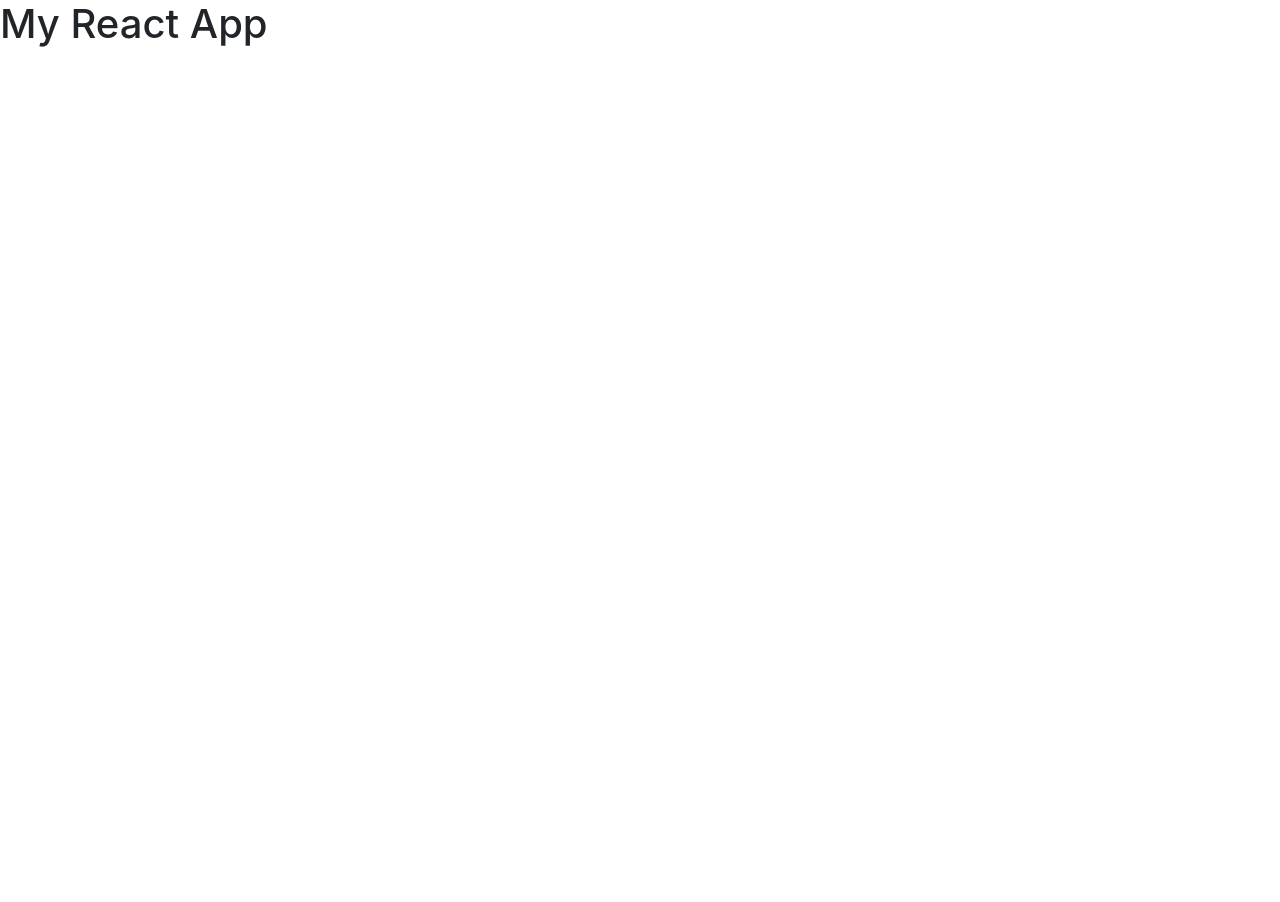
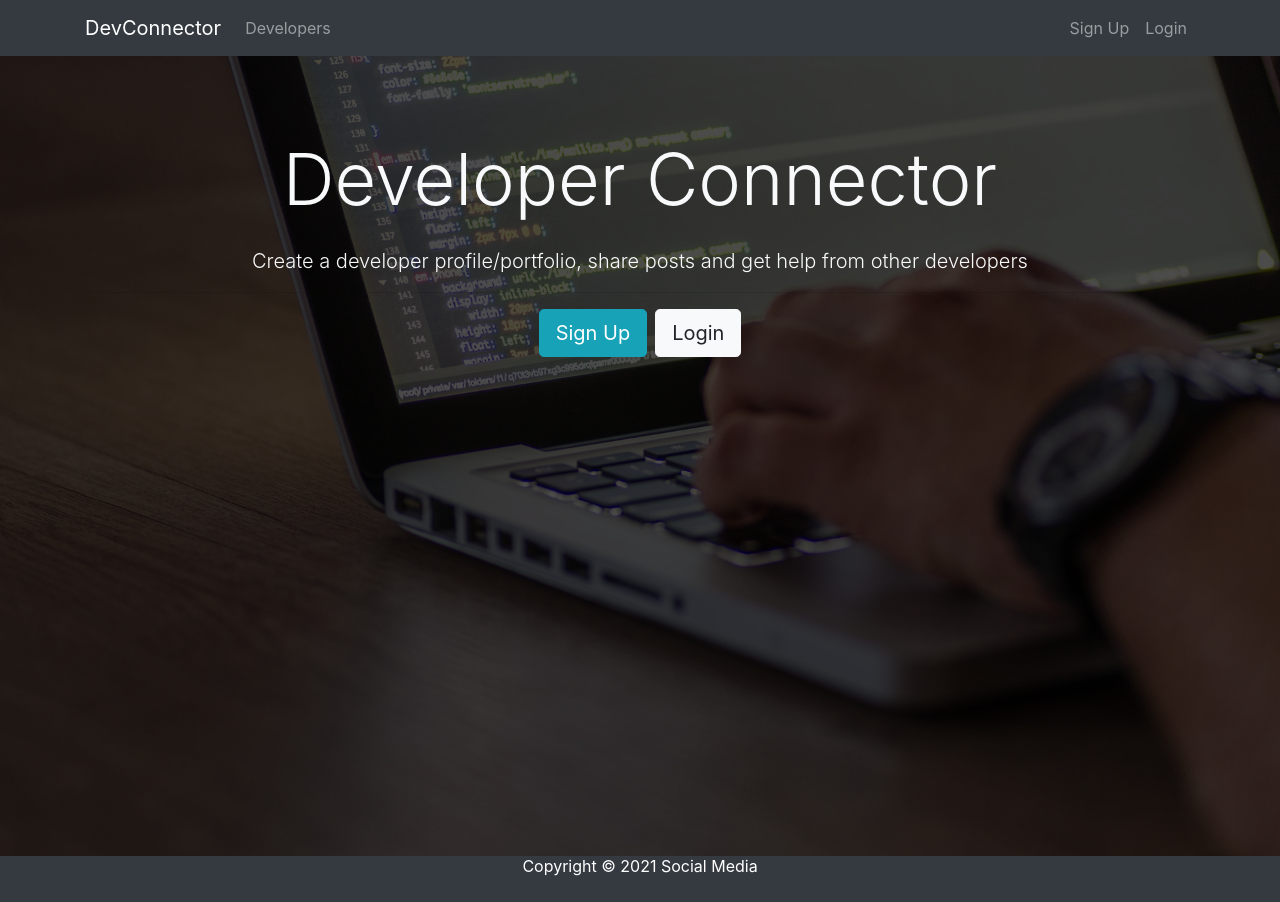
Before and after one commit to mdiktushar/Social-Media, a React (Create React App) app in the folder client/: page / in a window 1280 px wide. Before the commit the page ends 800 px from the top, so only its background shows below. Built offline with nearby package versions, Linux system fonts and the light colour scheme.

Commit message:
navebar,landing,footer (32)

```diff
--- a/client/src/App.js
+++ b/client/src/App.js
@@ -1,10 +1,17 @@
 
 import './App.css';
+
+import Navbar  from './components/Layout/Navbar';
+import Footer from './components/Layout/Footer';
+import Landing from './components/Layout/Landing';
+
 
 function App() {
   return (
     <div className="App">
-      <h1>My React App</h1>
+      <Navbar/>
+      <Landing/>
+      <Footer/>
     </div>
   );
 }
--- /dev/null
+++ b/client/src/components/Layout/Footer.js
@@ -0,0 +1,9 @@
+import React from 'react'
+
+export default function Footer() {
+    return (
+        <footer className="bg-dark text-white mt-4 p-4 text-center">
+            Copyright &copy; {new Date().getFullYear()} Social Media
+        </footer>
+    )
+}
--- /dev/null
+++ b/client/src/components/Layout/Landing.js
@@ -0,0 +1,27 @@
+import React, { Component } from 'react'
+
+class Landing extends Component {
+    render() {
+        return (
+            // Landing
+            <div className="landing">
+                <div className="dark-overlay landing-inner text-light">
+                <div className="container">
+                    <div className="row">
+                    <div className="col-md-12 text-center">
+                        <h1 className="display-3 mb-4">Developer Connector
+                        </h1>
+                        <p className="lead"> Create a developer profile/portfolio, share posts and get help from other developers</p>
+                        <hr />
+                        <a href="register.html" className="btn btn-lg btn-info mr-2">Sign Up</a>
+                        <a href="login.html" className="btn btn-lg btn-light">Login</a>
+                    </div>
+                    </div>
+                </div>
+                </div>
+            </div>
+        )
+    }
+}
+
+export default Landing
--- /dev/null
+++ b/client/src/components/Layout/Navbar.js
@@ -0,0 +1,37 @@
+import React, { Component } from 'react'
+
+class Navbar extends Component {
+    render() {
+        return (
+            // Navbar
+            <nav className="navbar navbar-expand-sm navbar-dark bg-dark mb-4">
+                <div className="container">
+                <a className="navbar-brand" href="landing.html">DevConnector</a>
+                <button className="navbar-toggler" type="button" data-toggle="collapse" data-target="#mobile-nav">
+                    <span className="navbar-toggler-icon"></span>
+                </button>
+
+                <div className="collapse navbar-collapse" id="mobile-nav">
+                    <ul className="navbar-nav mr-auto">
+                    <li className="nav-item">
+                        <a className="nav-link" href="profiles.html"> Developers
+                        </a>
+                    </li>
+                    </ul>
+
+                    <ul className="navbar-nav ml-auto">
+                    <li className="nav-item">
+                        <a className="nav-link" href="register.html">Sign Up</a>
+                    </li>
+                    <li className="nav-item">
+                        <a className="nav-link" href="login.html">Login</a>
+                    </li>
+                    </ul>
+                </div>
+                </div>
+            </nav>
+        )
+    }
+}
+
+export default Navbar;
```
